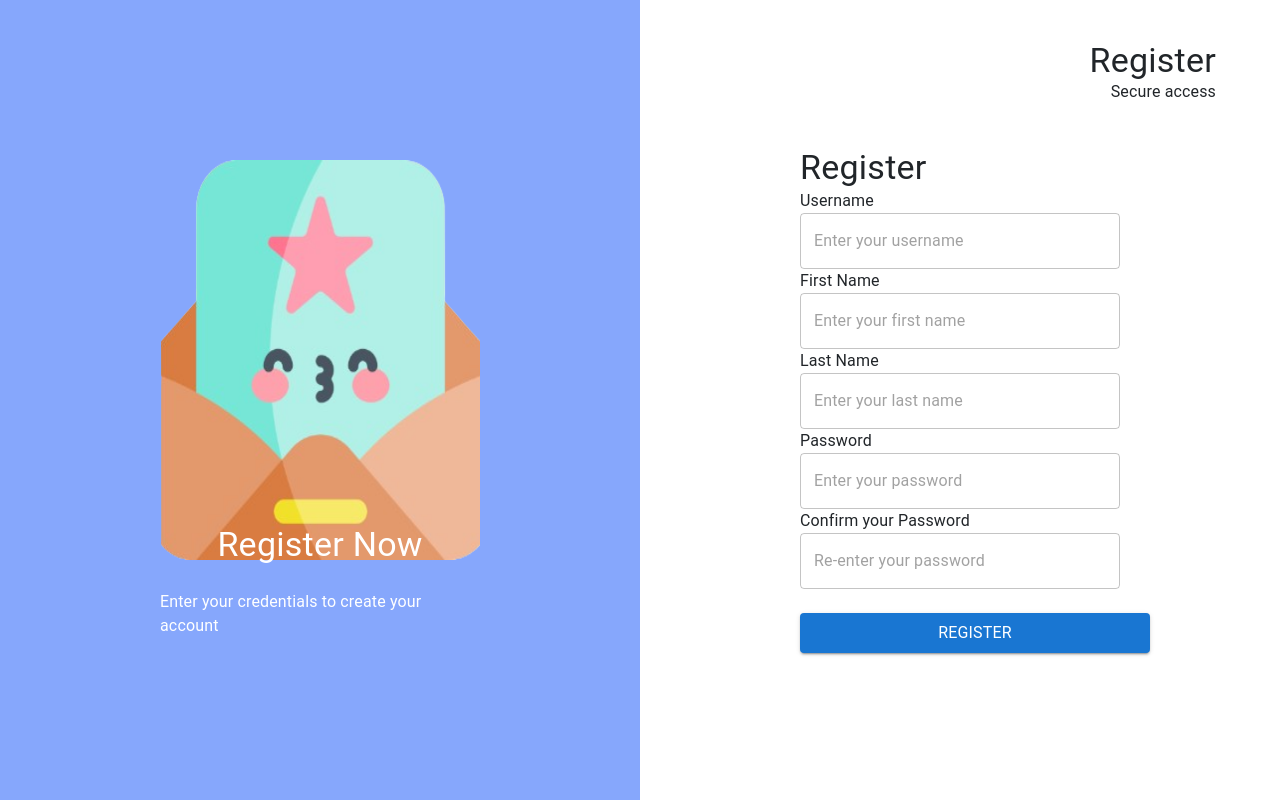
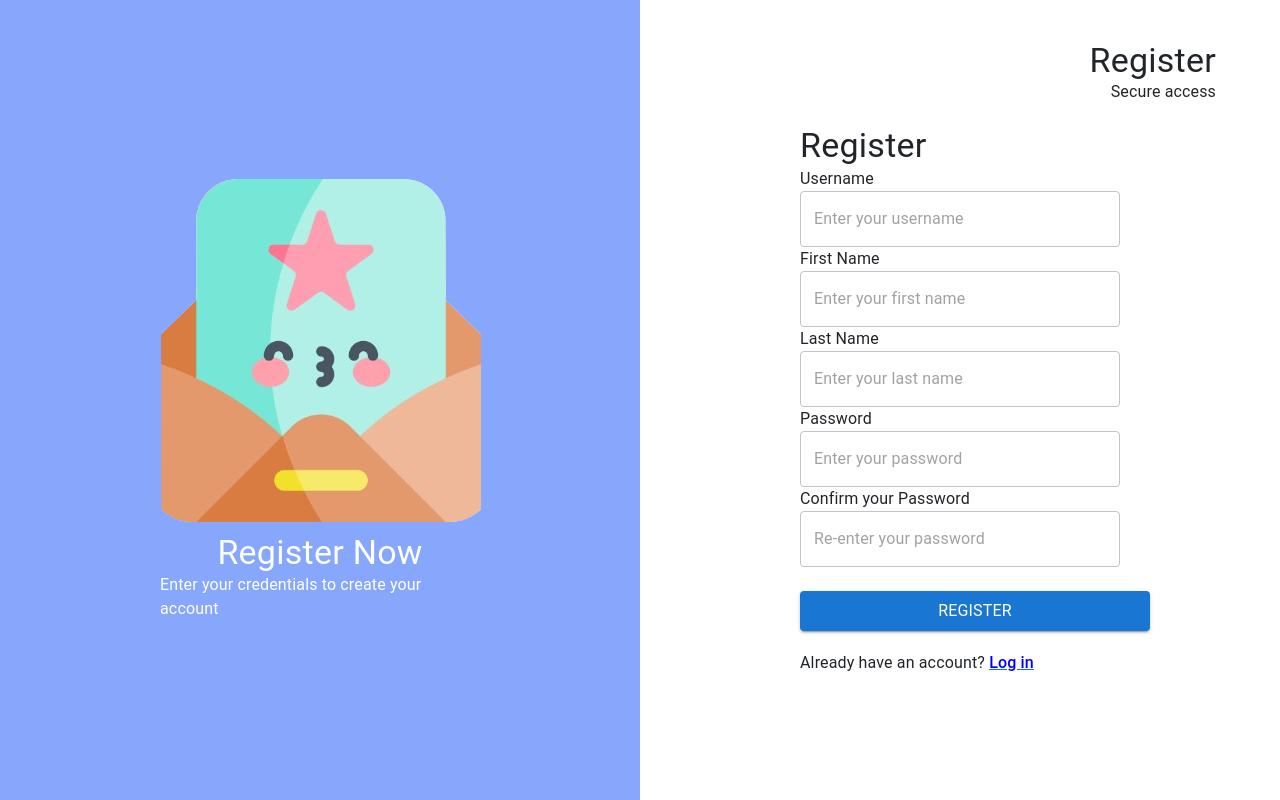
Before and after one commit to mikeronald-fuentes/metroevent, a React (Create React App) app: page /register in a window 1280 px wide. Built offline with nearby package versions, Linux system fonts and the light colour scheme.

Commit message:
add link on register and fix left contents

```diff
--- a/src/pages/Register.js
+++ b/src/pages/Register.js
@@ -6,7 +6,7 @@ import { ToastContainer, toast } from 'react-toastify';
 import 'react-toastify/dist/ReactToastify.css';
 import UserProfile from './UserProfile';
 import { useNavigate } from "react-router-dom";
-
+import { Link } from 'react-router-dom';
 const Register = () => {
     const navigate = useNavigate();
 
@@ -74,9 +74,11 @@ const Register = () => {
     return(
         <div className='registerScreen'>
             <div className="blue">
-                <img src={logo} alt="Logo" className="logo" />
-                <Typography variant="h4" className="tag">Register Now</Typography>
-                <Typography variant="body1" className="tag2">Enter your credentials to create your account</Typography>
+                <div className="left">
+                    <img src={logo} alt="Logo" className="image" />
+                    <Typography variant="h4" className="reg">Register Now</Typography>
+                    <Typography variant="body1" className="text">Enter your credentials to create your account</Typography>
+                </div>
             </div>
             <ToastContainer position="top-right" />
             <div className='right'>
@@ -96,7 +98,11 @@ const Register = () => {
                     <TextField variant="outlined" placeholder="Re-enter your password" className="inputConfirmPassword" type="password" name="confirmPassword" value={formData.confirmPassword} onChange={handleInputChange} />
                     <br />
                     <Button variant="contained" className="loginbutton" onClick={handleRegister}><Typography>Register</Typography></Button>
+                    <div style={{marginTop: '20px'}}>
+                    <Typography variant="body1">Already have an account? <Link to="/login"><span style={{color: 'blue'}}>Log in</span></Link></Typography>
+                    </div>
                 </div>
+
             </div>
         </div>
     );
--- a/src/pages/registerStyles.css
+++ b/src/pages/registerStyles.css
@@ -12,6 +12,7 @@
     display: flex;
     flex-direction: column;
     align-items: center;
+    justify-content: center;
   }
 
   .right{
@@ -46,3 +47,17 @@
     align-items: stretch;
     justify-content: center;
   }
+
+  .reg {
+    color: #ffffff;
+    font-family: 'Montserrat', sans-serif;
+    position: relative;
+    padding-top: 10px;
+  }
+
+  .text {
+    color: #ffffff;
+    font-family: 'Montserrat', sans-serif;
+    position: relative;
+
+  }
```
